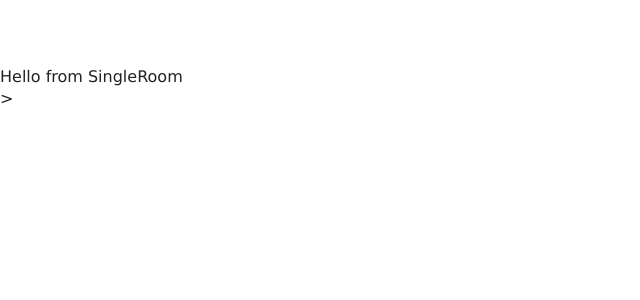
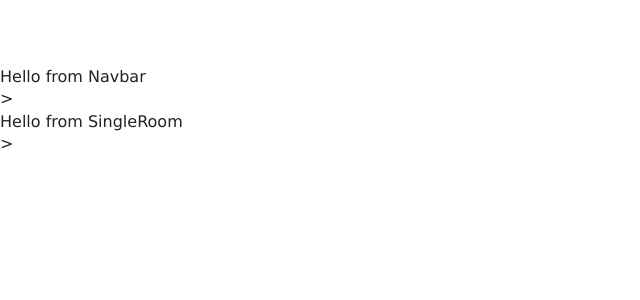
Before and after one commit to Chasecooler/resort2, a React (Create React App) app: page /rooms/1 in a window 1280 px wide. Shown: the top 300 px of the page, without its empty margins (0-640 px from the left). Built offline with nearby package versions, Linux system fonts and the light colour scheme.

Commit message:
navbar and links

```diff
--- a/package.json
+++ b/package.json
@@ -6,6 +6,7 @@
     "react": "^16.8.6",
     "react-dom": "^16.8.6",
     "react-icons": "^3.7.0",
+    "react-router-dom": "^5.0.1",
     "react-scripts": "3.0.1"
   },
   "scripts": {
--- a/src/App.js
+++ b/src/App.js
@@ -9,9 +9,12 @@ import Error from "./pages/Error";
 
 import { Route, Switch } from 'react-router-dom'
 
+import Navbar from "./components/Navbar";
+
 function App() {
   return (
     <>
+    <Navbar />>
     <Switch>
     <Route exact path="/" component={Home}/>
     <Route exact path="/rooms/" component={Rooms}/>
--- /dev/null
+++ b/src/components/Navbar.js
@@ -0,0 +1,23 @@
+import React, { Component } from 'react';
+import logo from '../images/logo.svg'
+import {FaAlignRight} from 'react-icons/fa'
+import {Link} from 'react-router-dom'
+
+
+export default class Navbar extends
+Component {
+    state={
+        isOpen:false
+    }
+    handleToggle = () =>{
+        this.setState({isOpen:!this.state.isOpen})
+    }
+
+    render () {
+        return (
+            <div>
+                Hello from Navbar
+            </div>
+        )
+    }
+}
```
Also changed, not shown: 1 other file (tests, documents, lock files or other folders).
